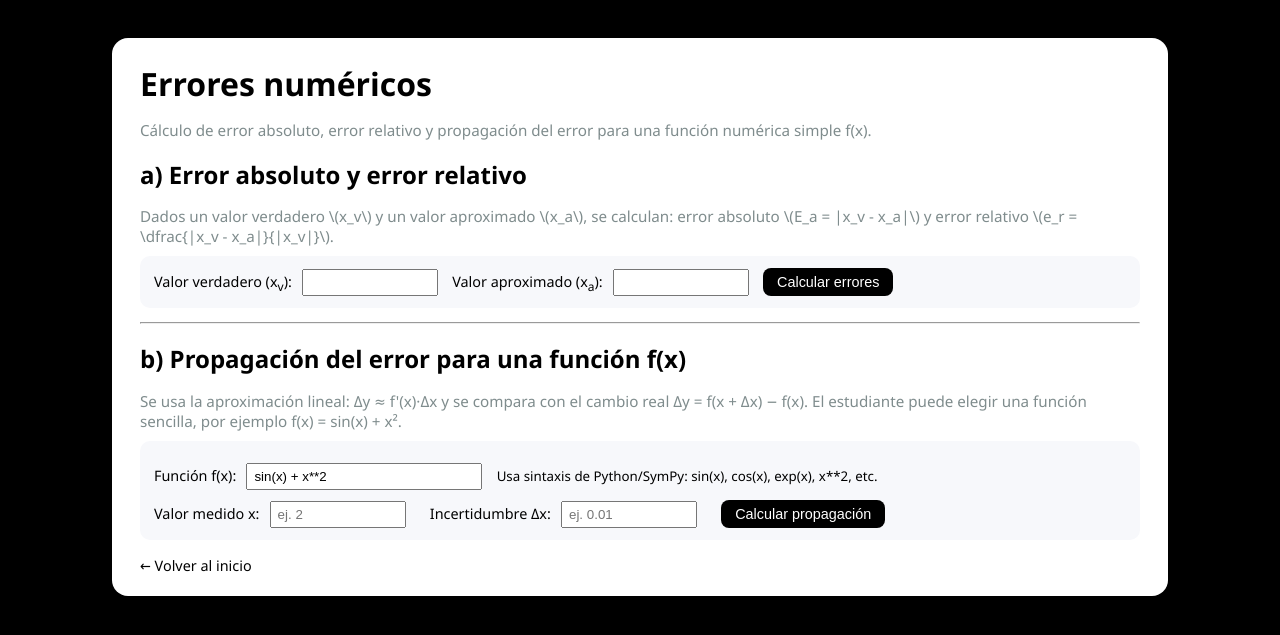
After one commit to IntiMG/Calculito, a Flask app: page /error_analysis in a window 1280 px wide. The commit adds this page. Shown: the top 635 px of the page. Run offline with Flask 3, Linux system fonts and the light colour scheme.

Commit message:
Se agrega calculos de errores

```diff
--- a/app.py
+++ b/app.py
@@ -7,9 +7,12 @@ from models.determinant import calculate_determinant  # <-- CORRECTO
 from fractions import Fraction
 from models.determinant import determinant_product_property
 from models.positional_notation import PositionalNotation
-from models.numerical_errors import ErrorAnalysis
+from models.numerical_errors import NumericalErrors
 from models.floating_point_demo import FloatingPointDemo
 from models.numpy_workshop import NumpyWorkshop
+from models.error_analysis import ErrorAnalysis
+from copy import deepcopy
+from types import SimpleNamespace
 
 
 app = Flask(__name__)
@@ -43,8 +46,6 @@ def safe_fraction(val):
     return Fraction(s)
 
 # ========= Helpers para Gauss-Jordan (sin NumPy) =========
-from copy import deepcopy
-
 def identity(n):
     from fractions import Fraction
     I = [[Fraction(0) for _ in range(n)] for __ in range(n)]
@@ -1925,7 +1926,7 @@ def numerical_errors():
             decimales = int(request.form.get("decimales", "2"))
 
             # Generar tabla
-            filas = ErrorAnalysis.generar_tabla_interes_compuesto(
+            filas = NumericalErrors.generar_tabla_interes_compuesto(
                 capital_inicial=capital_inicial,
                 tasa=tasa,
                 iteraciones=iteraciones,
@@ -2015,6 +2016,70 @@ def numpy_workshop():
         results=results,
         n_reps=n_reps
     )
+
+@app.route("/error_analysis", methods=["GET", "POST"])
+def error_analysis():
+    error = None
+    direct_result = None
+    prop_result = None
+    func_str = None
+    x_val = None
+    dx_val = None
+
+    if request.method == "POST":
+        mode = request.form.get("mode", "direct")
+
+        # ------------------ MODO 1: cálculo directo ------------------
+        if mode == "direct":
+            try:
+                x_true_str = request.form.get("x_true", "").strip()
+                x_approx_str = request.form.get("x_approx", "").strip()
+
+                x_true = float(x_true_str)
+                x_approx = float(x_approx_str)
+
+                Ea, Er, Er_pct = ErrorAnalysis.direct_errors(x_true, x_approx)
+
+                direct_result = SimpleNamespace(
+                    x_true=x_true,
+                    x_approx=x_approx,
+                    abs_error=Ea,
+                    rel_error=Er,
+                    rel_percent=Er_pct,
+                )
+            except ValueError:
+                error = "Por favor ingresa números válidos (pueden ser decimales)."
+
+        # ------------------ MODO 2: propagación del error ------------
+        elif mode == "propagation":
+            func_str = request.form.get("func_str", "sin(x) + x**2").strip()
+            x_val = request.form.get("x", "").strip()
+            dx_val = request.form.get("dx", "").strip()
+
+            try:
+                x = float(x_val)
+                dx = float(dx_val)
+            except ValueError:
+                error = "Por favor ingresa números válidos (pueden ser decimales)."
+            else:
+                try:
+                    # devuelve dict con las claves:
+                    # f_x, fpx, dy_aprox, dy_real, abs_error, rel_error, x, dx
+                    data = ErrorAnalysis.propagation(func_str, x, dx)
+                    prop_result = SimpleNamespace(**data)
+                except Exception as e:
+                    error = f"Error al procesar la función: {e}"
+
+    return render_template(
+        "error_analysis.html",
+        error=error,
+        direct_result=direct_result,
+        prop_result=prop_result,
+        func_str=func_str,
+        x_val=x_val,
+        dx_val=dx_val,
+    )
+
 
 
 def fraction_to_string(matrix):
--- a/models/numerical_errors.py
+++ b/models/numerical_errors.py
@@ -86,7 +86,7 @@ class IterationRow:
     error_acumulado: float
 
 
-class ErrorAnalysis:
+class NumericalErrors:
     """
     Clase con utilidades para analizar errores numéricos.
 
--- /dev/null
+++ b/templates/error_analysis.html
@@ -0,0 +1,281 @@
+<!DOCTYPE html>
+<html lang="es">
+<head>
+    <meta charset="UTF-8">
+    <title>Error absoluto y propagación</title>
+    <style>
+        body {
+            background: #000000;
+            font-family: 'Segoe UI', Tahoma, Geneva, Verdana, sans-serif;
+            display: flex;
+            justify-content: center;
+            padding: 30px 10px;
+        }
+        .container {
+            background: #ffffff;
+            border-radius: 16px;
+            padding: 24px 28px 20px;
+            max-width: 1000px;
+            width: 100%;
+            box-shadow: 0 18px 35px rgba(0,0,0,0.35);
+        }
+        h1 {
+            margin: 0 0 8px;
+        }
+        h2 {
+            margin-top: 18px;
+            margin-bottom: 6px;
+        }
+        .subtitle {
+            color: #7f8c8d;
+            font-size: 0.95em;
+            margin-bottom: 10px;
+        }
+        form {
+            margin-bottom: 14px;
+            padding: 12px 14px;
+            background: #f7f8fb;
+            border-radius: 10px;
+        }
+        label {
+            display: inline-block;
+            margin-right: 6px;
+            font-size: 0.9em;
+        }
+        input[type="number"],
+        input[type="text"] {
+            padding: 4px 6px;
+            margin-right: 10px;
+        }
+        input[type="number"] {
+            width: 120px;
+        }
+        button {
+            padding: 6px 14px;
+            border-radius: 8px;
+            border: none;
+            background: #000000;
+            color: white;
+            cursor: pointer;
+            font-size: 0.9em;
+        }
+        button:hover {
+            box-shadow: 0 4px 10px rgba(0,0,0,0.4);
+        }
+        table {
+            border-collapse: collapse;
+            width: 100%;
+            margin-top: 6px;
+            font-size: 0.9em;
+        }
+        th, td {
+            border: 1px solid #dfe6e9;
+            padding: 5px 7px;
+            text-align: right;
+        }
+        th {
+            background: #000000;
+            color: white;
+        }
+        .left {
+            text-align: left;
+        }
+        .error-msg {
+            color: #c0392b;
+            margin-bottom: 8px;
+        }
+        .interp {
+            margin-top: 6px;
+            font-size: 0.9em;
+            color: #2c3e50;
+        }
+        .back {
+            margin-top: 14px;
+        }
+        a {
+            color: #000000;
+            text-decoration: none;
+            font-size: 0.9em;
+        }
+        a:hover {
+            text-decoration: underline;
+        }
+    </style>
+</head>
+<body>
+<div class="container">
+    <h1>Errores numéricos</h1>
+    <p class="subtitle">
+        Cálculo de error absoluto, error relativo y propagación del error
+        para una función numérica simple f(x).
+    </p>
+
+    {% if error %}
+        <div class="error-msg">{{ error }}</div>
+    {% endif %}
+
+    <!-- 1) Cálculo directo: error absoluto y relativo -->
+    <h2>a) Error absoluto y error relativo</h2>
+    <p class="subtitle">
+        Dados un valor verdadero \(x_v\) y un valor aproximado \(x_a\), se calculan:
+        error absoluto \(E_a = |x_v - x_a|\) y error relativo
+        \(e_r = \dfrac{|x_v - x_a|}{|x_v|}\).
+    </p>
+
+    <form method="POST">
+        <input type="hidden" name="mode" value="direct">
+        <label for="x_true">Valor verdadero (x<sub>v</sub>):</label>
+        <input type="number" step="any" name="x_true" id="x_true" required>
+        <label for="x_approx">Valor aproximado (x<sub>a</sub>):</label>
+        <input type="number" step="any" name="x_approx" id="x_approx" required>
+        <button type="submit">Calcular errores</button>
+    </form>
+
+    {% if direct_result %}
+        <table>
+            <tr>
+                <th class="left">Parámetro</th>
+                <th>Valor</th>
+            </tr>
+            <tr>
+                <td class="left">Valor verdadero x<sub>v</sub></td>
+                <td>{{ "%.10f"|format(direct_result.x_true) }}</td>
+            </tr>
+            <tr>
+                <td class="left">Valor aproximado x<sub>a</sub></td>
+                <td>{{ "%.10f"|format(direct_result.x_approx) }}</td>
+            </tr>
+            <tr>
+                <td class="left">Error absoluto E<sub>a</sub> = |x<sub>v</sub> − x<sub>a</sub>|</td>
+                <td>{{ "%.10f"|format(direct_result.abs_error) }}</td>
+            </tr>
+            <tr>
+                <td class="left">
+                    Error relativo e<sub>r</sub> =
+                    |x<sub>v</sub> − x<sub>a</sub>| / |x<sub>v</sub>|
+                </td>
+                <td>
+                    {{ "%.10f"|format(direct_result.rel_error) }}
+                    {% if direct_result.rel_percent is not none %}
+                        (≈ {{ "%.4f"|format(direct_result.rel_percent) }} %)
+                    {% endif %}
+                </td>
+            </tr>
+        </table>
+
+        <p class="interp">
+            Interpretación: el valor aproximado se desvía
+            {{ "%.10f"|format(direct_result.abs_error) }} unidades respecto al valor verdadero.
+            {% if direct_result.rel_percent is not none %}
+                Esto representa un error relativo de aproximadamente
+                {{ "%.4f"|format(direct_result.rel_percent) }} %.
+            {% endif %}
+        </p>
+    {% endif %}
+
+    <!-- 2) Propagación del error -->
+    <hr>
+    <h2>b) Propagación del error para una función f(x)</h2>
+    <p class="subtitle">
+        Se usa la aproximación lineal: Δy ≈ f'(x)·Δx y se compara con el cambio real
+        Δy = f(x + Δx) − f(x). El estudiante puede elegir una función sencilla,
+        por ejemplo f(x) = sin(x) + x².
+    </p>
+
+    <form method="post" action="{{ url_for('error_analysis') }}" class="form-inline">
+        <input type="hidden" name="mode" value="propagation">
+
+        <div style="margin-top: 10px;">
+            <label>Función f(x):</label>
+            <input type="text"
+                   name="func_str"
+                   placeholder="ej. sin(x) + x**2"
+                   value="{{ func_str or 'sin(x) + x**2' }}"
+                   style="width: 220px; margin-right: 10px;">
+            <small>Usa sintaxis de Python/SymPy: sin(x), cos(x), exp(x), x**2, etc.</small>
+        </div>
+
+        <div style="margin-top: 10px;">
+            <label>Valor medido x:</label>
+            <input type="text" name="x" placeholder="ej. 2"
+                   value="{{ x_val or '' }}" style="width: 120px; margin-right: 20px;">
+
+            <label>Incertidumbre Δx:</label>
+            <input type="text" name="dx" placeholder="ej. 0.01"
+                   value="{{ dx_val or '' }}" style="width: 120px; margin-right: 20px;">
+
+            <button type="submit">Calcular propagación</button>
+        </div>
+    </form>
+
+    {% if prop_result %}
+        <table>
+            <tr>
+                <th class="left">Paso</th>
+                <th>Resultado</th>
+            </tr>
+            <tr>
+                <td class="left">Función ingresada f(x)</td>
+                <td>f(x) = {{ prop_result.function }}</td>
+            </tr>
+            <tr>
+                <td class="left">Derivada simbólica f'(x)</td>
+                <td>f'(x) = {{ prop_result.derivative }}</td>
+            </tr>
+            <tr>
+                <td class="left">Valor de f(x) en x = {{ prop_result.x }}</td>
+                <td>f(x) = {{ "%.10f"|format(prop_result.f_x) }}</td>
+            </tr>
+            <tr>
+                <td class="left">Valor de f'(x) en x = {{ prop_result.x }}</td>
+                <td>f'(x) = {{ "%.10f"|format(prop_result.fpx) }}</td>
+            </tr>
+            <tr>
+                <td class="left">Aproximación lineal: Δy<sub>aprox</sub> ≈ f'(x)·Δx</td>
+                <td>Δy<sub>aprox</sub> = {{ "%.10f"|format(prop_result.dy_aprox) }}</td>
+            </tr>
+            <tr>
+                <td class="left">Cambio real: Δy<sub>real</sub> = f(x + Δx) − f(x)</td>
+                <td>Δy<sub>real</sub> = {{ "%.10f"|format(prop_result.dy_real) }}</td>
+            </tr>
+            <tr>
+                <td class="left">Error absoluto en Δy</td>
+                <td>{{ "%.10f"|format(prop_result.abs_error) }}</td>
+            </tr>
+            <tr>
+                <td class="left">
+                    Error relativo en Δy
+                    (e<sub>r</sub> =
+                    |Δy<sub>real</sub> − Δy<sub>aprox</sub>| /
+                    |Δy<sub>real</sub>|)
+                </td>
+                <td>
+                    {% if prop_result.rel_error is not none %}
+                        {{ "%.10f"|format(prop_result.rel_error) }}
+                    {% else %}
+                        No definido (Δy<sub>real</sub> = 0)
+                    {% endif %}
+                </td>
+            </tr>
+        </table>
+
+        <p class="interp">
+            Interpretación: para x = {{ prop_result.x }} con una incertidumbre
+            Δx = {{ prop_result.dx }}, la aproximación lineal produce un cambio
+            Δy ≈ {{ "%.10f"|format(prop_result.dy_aprox) }}, mientras que el cambio
+            real de la función es {{ "%.10f"|format(prop_result.dy_real) }}.
+            La diferencia entre ambos valores (error absoluto) es
+            {{ "%.10f"|format(prop_result.abs_error) }}.
+            {% if prop_result.rel_error is not none %}
+                Además, el error relativo entre la aproximación y el valor real de Δy es
+                {{ "%.10f"|format(prop_result.rel_error) }}.
+            {% endif %}
+        </p>
+    {% endif %}
+
+    <div class="back">
+        <a href="{{ url_for('home') }}">← Volver al inicio</a>
+    </div>
+</div>
+</body>
+</html>
--- a/templates/home.html
+++ b/templates/home.html
@@ -234,6 +234,7 @@
                     <li><a class="tool-link" href="/numerical_errors">Errores numéricos + Tabla de truncamiento</a></li>
                     <li><a class="tool-link" href="/floating_point">Errores en punto flotante (0.1 + 0.2 == 0.3)</a></li>
                     <li><a class="tool-link" href="/numpy_workshop">Taller NumPy: pérdidas de precisión</a></li>
+                    <li><a class="tool-link" href="/error_analysis">Errores: absoluto, relativo y propagación</a></li>
                 </ul>
             </section>
 
```
Also changed, not shown: models/error_analysis.py (added, +67 -0 lines).
